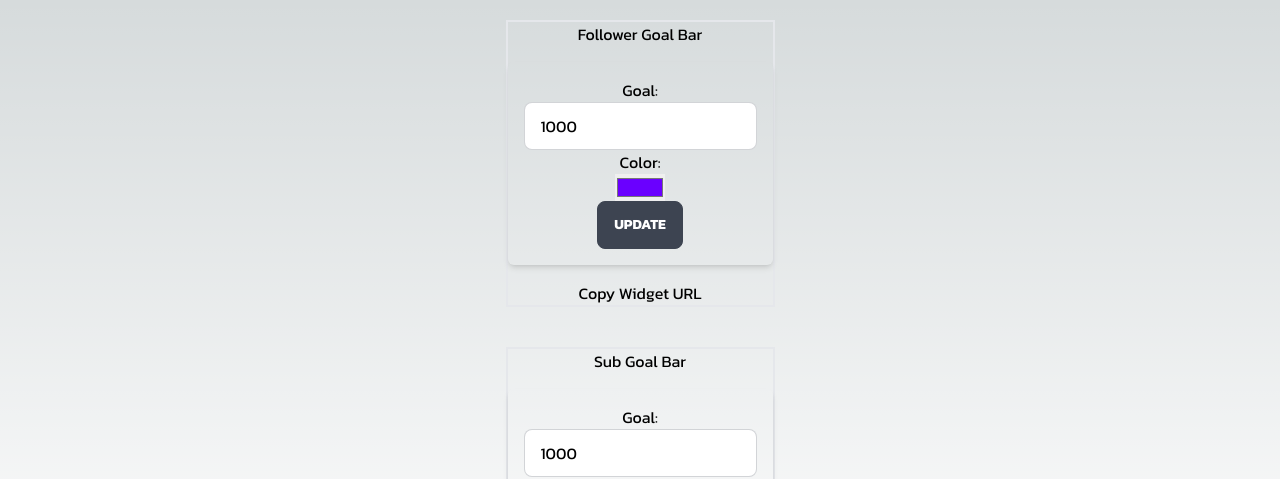
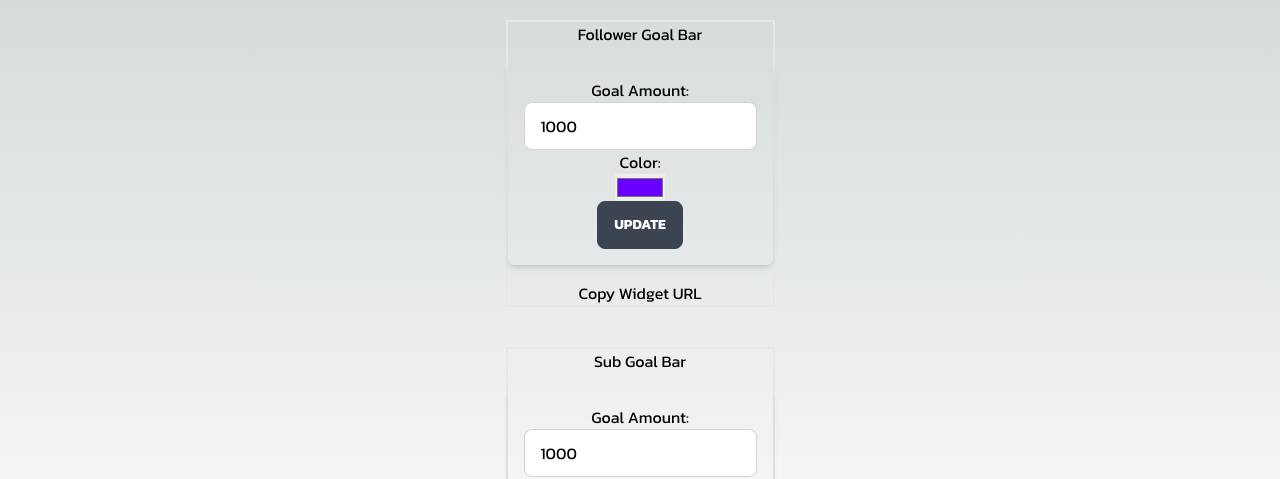
Before and after one commit to flygOn-LiTe/widget-platform-template, a Next.js app in the folder widget-platform-frontend/: page /user/dashboard in a window 1280 px wide. Shown: the top 479 px of the page. Built offline with nearby package versions, Linux system fonts and the light colour scheme; no server answers.

Commit message:
Update ConfigForm.js

```diff
--- a/widget-platform-frontend/components/ConfigForm.js
+++ b/widget-platform-frontend/components/ConfigForm.js
@@ -28,7 +28,7 @@ const ConfigForm = ({ onUpdate, widgetType }) => {
       onSubmit={handleSubmit}
       className="flex flex-col items-center justify-center w-full max-w-sm p-4 mx-auto my-4 rounded-md shadow-md dark:bg-gray-800"
     >
-      <label htmlFor="goal">Goal:</label>
+      <label htmlFor="goal">Goal Amount:</label>
       <input
         className="input input-bordered"
         type="number"
```
